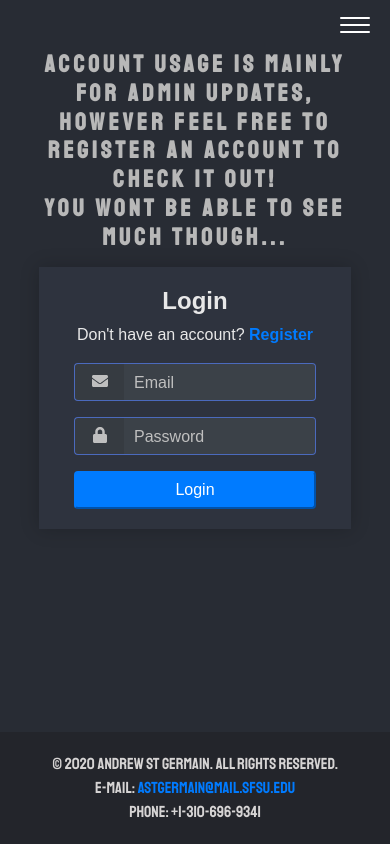
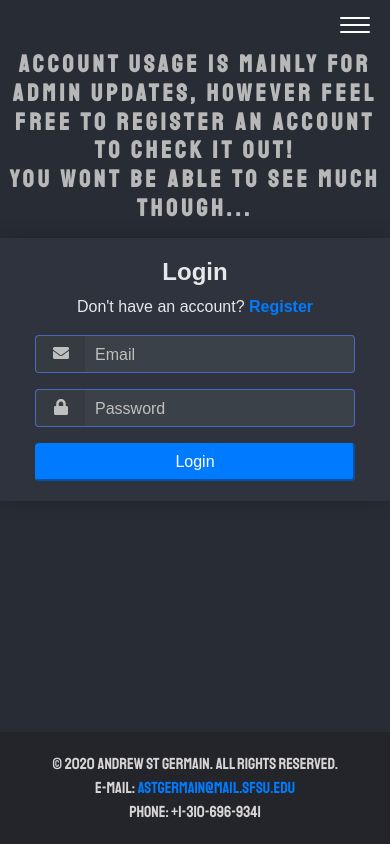
Before and after one commit to astgermain/PortfolioSite, a React (Create React App) app in the folder frontend/: page /login in a window 390 px wide. Built offline with nearby package versions, Linux system fonts and the light colour scheme.

Commit message:
Changed mobile page width

```diff
--- a/frontend/src/App.css
+++ b/frontend/src/App.css
@@ -155,6 +155,7 @@ body {
   height: 200px;
   background: #1b1e25;
   box-shadow: 0 0 18px rgba(0,0,0,.2);
+  overflow: hidden;
 }
 
 .card-img-top {
@@ -689,6 +690,10 @@ body {
   .mainHeader {
     font-size: 3.5rem;
   }
+  .about, .project, .register, .login, .dashboard {
+    width: 100%;
+    margin: auto;
+  }
 }
 
 @media only screen and (max-width: 575px) {
```
